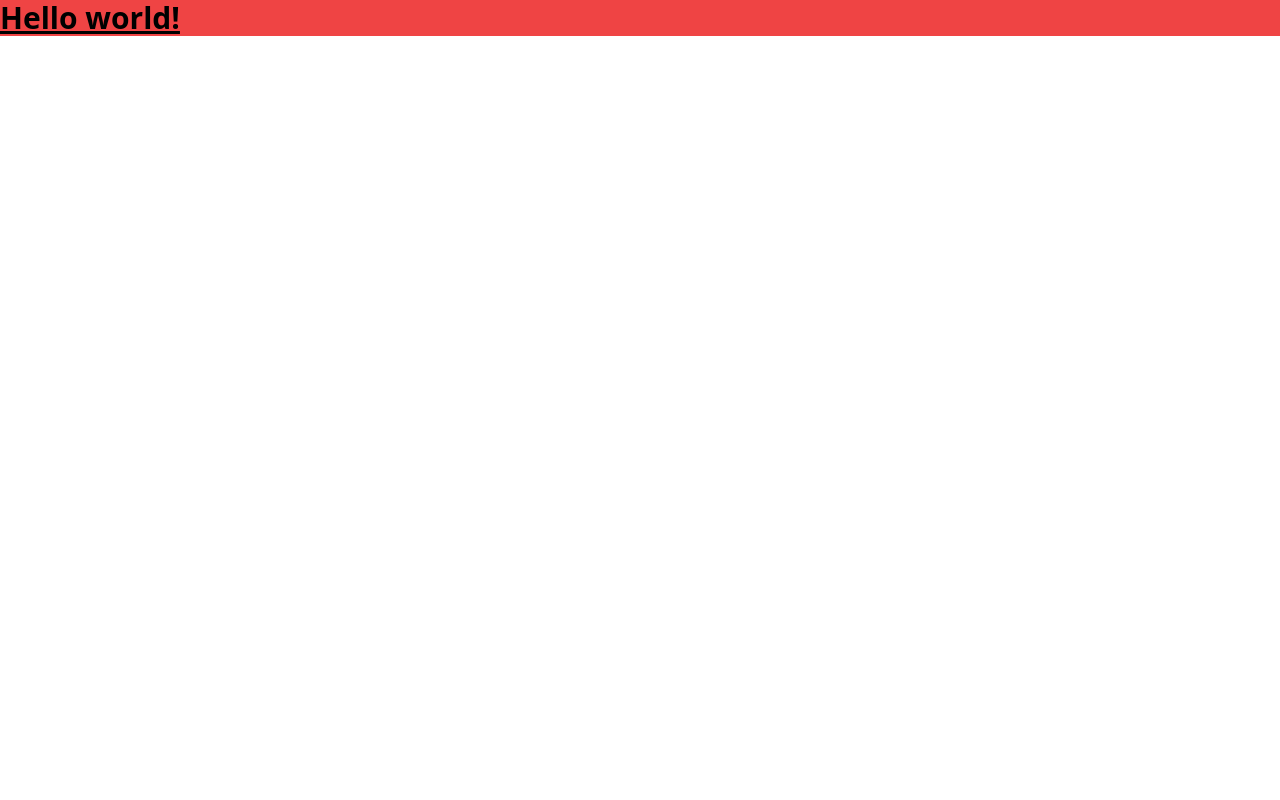
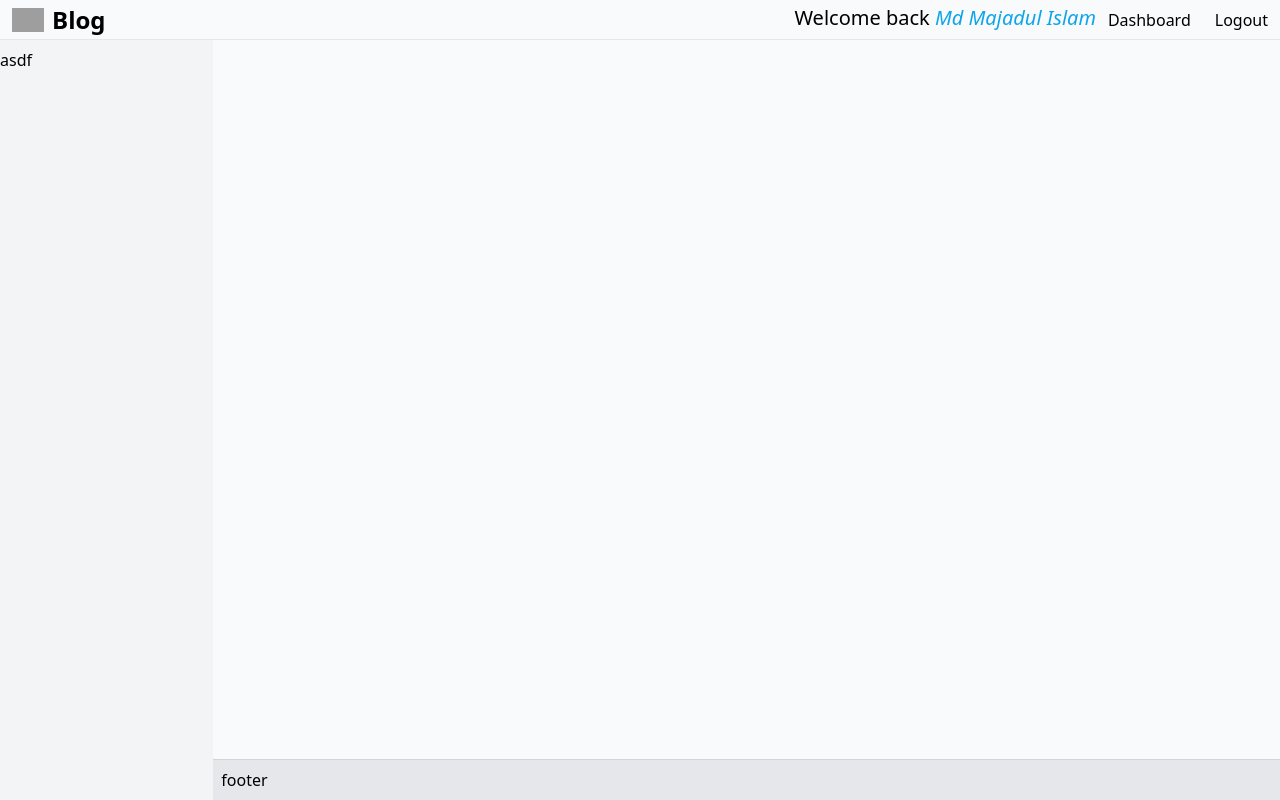
Before and after one commit to abdulbasetbappy/My-Blog, a Nuxt app: page /admin in a window 1280 px wide. Built offline with nearby package versions, Linux system fonts and the light colour scheme; grey boxes are pictures that could not be loaded.

Commit message:
new project and layout system

```diff
--- a/app.vue
+++ b/app.vue
@@ -1,7 +1,5 @@
 <template>
-  <div>
-    <h1 class="text-3xl font-bold underline bg-red-500">
-      Hello world!
-    </h1>
-  </div>
+	<NuxtLayout>
+		<NuxtPage />
+	</NuxtLayout>
 </template>
--- /dev/null
+++ b/layouts/admin.vue
@@ -0,0 +1,24 @@
+<script lang="ts" setup>
+</script>
+<template>
+
+    <div class="w-full bg-gray-50">
+        <div class="w-full border-b fixed bg-gray-50 h-10 flex justify-between items-center">
+            <div class="flex">
+                <img class="w-10 p-1 ml-2" src="#"/>
+                <h1 class="text-2xl ml-1 mt-0 font-bold">Blog</h1>
+            </div>
+            <div class="flex ">
+                <div class="text-xl">Welcome back <span class="italic text-sky-500">Md Majadul Islam</span></div>
+                <NuxtLink class="p-1 px-2 mx-1  rounded-md" to="/dashboard">Dashboard</NuxtLink>
+                <NuxtLink class="p-1 px-2 mx-1  rounded-md" to="/dashboard">Logout</NuxtLink>
+            </div>
+        </div>
+        <div class="w-full flex">
+            <div class=" min-h-screen pt-12 bg-gray-100  w-1/6 flex">asdf</div>
+            <slot/>
+        </div>
+        <div class="footer border-t border-gray-300 fixed bottom-0 right-0 z-10 bg-gray-200 p-2  w-5/6">footer</div>
+    </div>
+
+</template>
--- a/nuxt.config.ts
+++ b/nuxt.config.ts
@@ -1,6 +1,7 @@
 // https://nuxt.com/docs/api/configuration/nuxt-config
 export default defineNuxtConfig({
 	devtools: { enabled: true },
+
 	modules: [
 		'@nuxtjs/tailwindcss'
 	]
--- /dev/null
+++ b/pages/admin/index.vue
@@ -0,0 +1,16 @@
+<script setup>
+
+    definePageMeta({
+        layout: "admin"
+    })
+</script>
+
+<template>
+    <NuxtLayout name="layout">
+        <div class="min-h-screen w-4/6 px-5 overflow-auto flex py-12 -z-20 text-wrap">
+            <div>
+                Dashboard sdfadfasdf sf
+            </div>
+        </div>
+    </NuxtLayout>
+</template>
--- /dev/null
+++ b/pages/index.vue
@@ -0,0 +1,3 @@
+<template>
+    <div>hello</div>
+</template>
```
